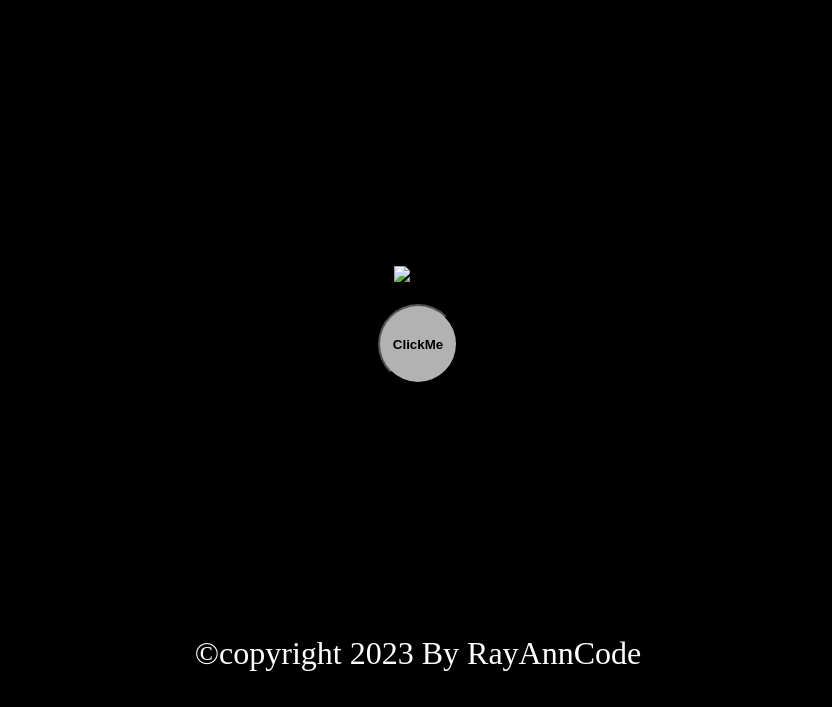
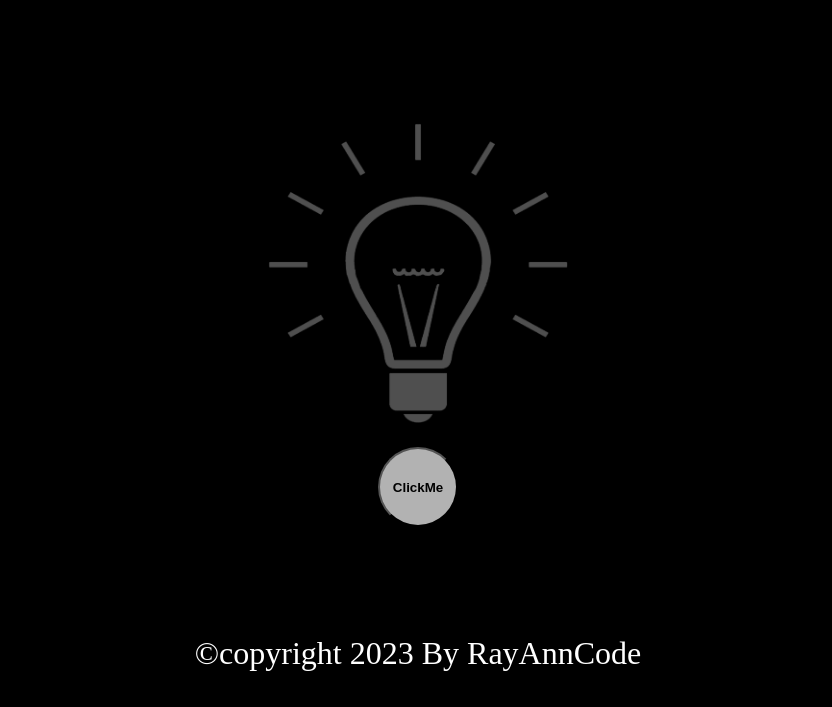
Before and after one commit to aditya379/Bulb, a plain HTML site: page index.html in a window 1280 px wide. Shown: the part 93-800 px from the top of the page, without its empty margins (222-1054 px from the left). Drawn offline with Linux system fonts and the light colour scheme.

Commit message:
first commit

```diff
--- a/index.html
+++ b/index.html
@@ -95,7 +95,7 @@
 
   <div class="box">
     <div class="image">
-      <img src="Comps/Bulb.png" alt="Bulb" id="logo" />
+      <img src="Bulb.png" alt="Bulb" id="logo" />
     </div>
     <button onclick="ClickMe()" id="btn">ClickMe</button>
   </div>
```
